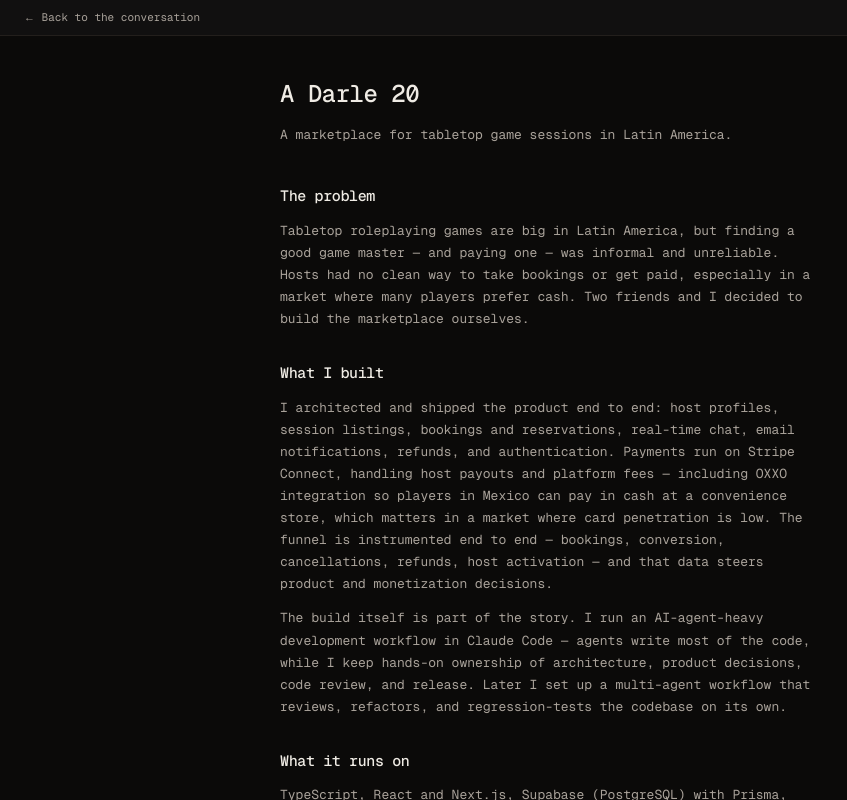
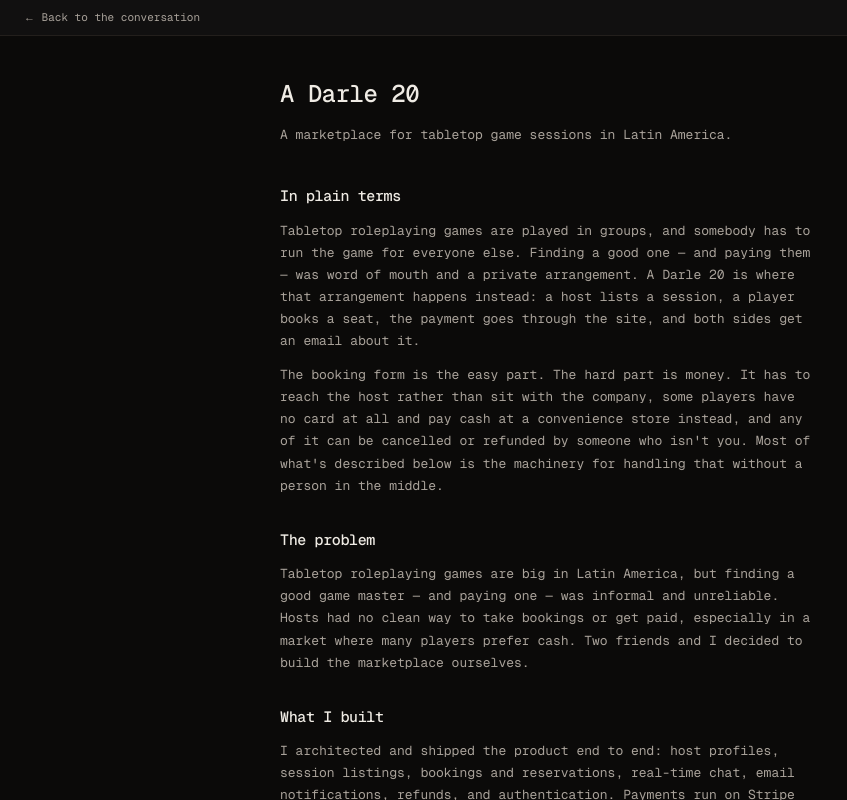
Before and after one commit to sidhantmathur/sidhantmathur.com, a Next.js app: page /projects/adarle20 in a window 1280 px wide. Shown: the whole page, without its empty margins (0-847 px from the left). Built offline with nearby package versions, Linux system fonts and the light colour scheme; no server answers.

Commit message:
Open each case study with a plain-language explanation

```diff
--- a/content/adarle20.mdx
+++ b/content/adarle20.mdx
@@ -1,3 +1,17 @@
+### In plain terms
+
+Tabletop roleplaying games are played in groups, and somebody has to run the
+game for everyone else. Finding a good one — and paying them — was word of
+mouth and a private arrangement. A Darle 20 is where that arrangement happens
+instead: a host lists a session, a player books a seat, the payment goes
+through the site, and both sides get an email about it.
+
+The booking form is the easy part. The hard part is money. It has to reach the
+host rather than sit with the company, some players have no card at all and pay
+cash at a convenience store instead, and any of it can be cancelled or refunded
+by someone who isn't you. Most of what's described below is the machinery for
+handling that without a person in the middle.
+
 ### The problem
 
 Tabletop roleplaying games are big in Latin America, but finding a good game
--- a/content/dell-ml.mdx
+++ b/content/dell-ml.mdx
@@ -1,3 +1,18 @@
+### In plain terms
+
+A big company already sells to a lot of customers. Some of them would buy a
+second product as well, and nobody knows which — so the sales team calls
+everyone, or it guesses. A propensity model is a way of ranking that list:
+you show it who bought what in the past, and it scores the customers who most
+resemble the ones who already said yes.
+
+That's what this was, and it's worth reading with the caveats attached. It was
+an internship, the model was one piece of a much larger sales machine, and the
+pipeline figure below is an estimate built from average deal sizes rather than
+money anybody collected.
+
+### The project
+
 During a summer internship in 2018, I built a propensity model (Azure ML) on
 Dell's historical customer database to identify cross-sell targets for a
 high-margin software product. It surfaced about 20,000 qualified accounts
--- a/content/nokia.mdx
+++ b/content/nokia.mdx
@@ -1,3 +1,17 @@
+### In plain terms
+
+A large company sells in a lot of places, and every quarter its executives need
+one picture of how that went. Getting to that picture meant asking people across
+the regions to send their numbers in, in whatever shape they kept them, and
+somebody assembling it by hand. Here that somebody was a finance analyst, and it
+took their entire workday, every day of the quarter-end close.
+
+The fix isn't clever, it's just the whole job: build something the regions can
+fill in themselves, get it in front of the people who have to use it, and keep
+it working when they run into trouble. The second half of this page is the same
+job wearing different clothes — the company was moving off one reporting system,
+and every report and every user had to come out the other side.
+
 ### The problem
 
 Quarterly executive reporting ran on manual data collection — a process that
```
Also changed, not shown: 1 other file (tests, documents, lock files or other folders).
